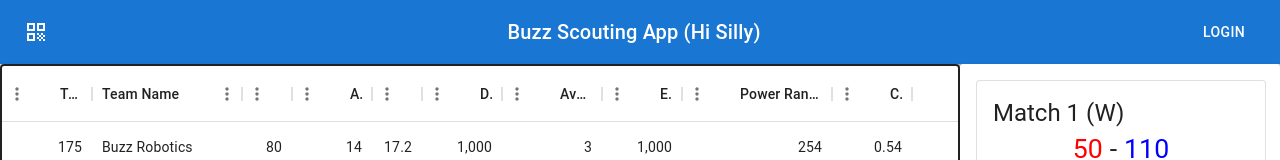
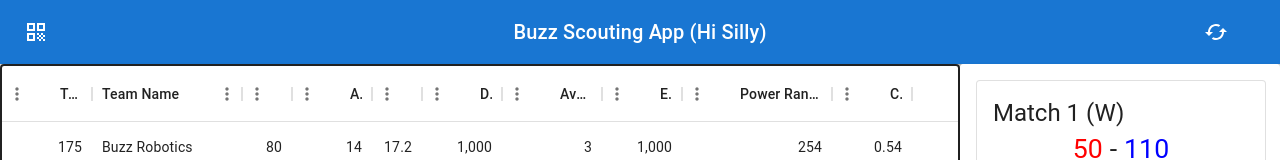
Before and after one commit to FRC175/ScoutingVisualizer, a React (Create React App) app: page / in a window 1280 px wide. Shown: the top 160 px of the page. Built offline with nearby package versions, Linux system fonts and the light colour scheme.

Commit message:
user to database ending

```diff
--- a/src/App.js
+++ b/src/App.js
@@ -7,6 +7,7 @@ import Grid2 from '@mui/material/Unstable_Grid2/Grid2';
 import { ThemeProvider, createTheme, Box } from '@mui/material';
 import TeamGrid from './TeamGrid';
 import * as React from 'react';
+import axios from "axios";
 
 
 const themeDark = createTheme({
@@ -28,19 +29,33 @@ const Item = styled(Paper)(({ themeDark }));
 export default function App() {
 
   const [selectedTeamNum, setSelectedTeamNum] = React.useState(-1)
+  const [tableData, setTableData] = React.useState([]);
 
   const updateSelectedTeam = (teamNum) => {
     setSelectedTeamNum(teamNum)
   }
 
+  const refreshTableData = async () => {
+    console.log("fetching table data")
+    await axios.get("http://localhost:7070/team-data/")
+        .then(response => {
+            console.log(`Success: ${response.status}`)
+            // console.log(response.data)
+            setTableData(response.data)
+        })
+        .catch(error => {
+            console.log(`Error: ${error.status}`)
+        });
+  }
+
   return (
     <div className="App">
-      <SillyAppBar />
+      <SillyAppBar onRefreshButtonPressed={refreshTableData}/>
       <Box>
         <Grid2 container spacing={0}>
           <Grid2 item xs={12} md={9}>
             <Item>
-              <TeamsTable onTeamSelected={updateSelectedTeam}/>
+              <TeamsTable data={tableData} onTeamSelected={updateSelectedTeam}/>
             </Item>
           </Grid2>
           <Grid2 item xs={12} md={3}>
--- a/src/SillyAppBar.js
+++ b/src/SillyAppBar.js
@@ -8,12 +8,13 @@ import IconButton from '@mui/material/IconButton';
 import MenuIcon from '@mui/icons-material/Menu';
 import Drawer from '@mui/material/Drawer';
 import QrCodeIcon from '@mui/icons-material/QrCode';
+import CachedIcon from '@mui/icons-material/Cached';
 import QrReader from 'react-qr-scanner';
 import { Dialog } from '@mui/material';
 import QRSilly from './QRSilly';
 import axios from "axios";
 
-export default function SillyAppBar() {
+export default function SillyAppBar({onRefreshButtonPressed}) {
 
     const [state, setState] = useState(false);
     const [scan, setScanned] = useState();
@@ -23,7 +24,9 @@ export default function SillyAppBar() {
             if (scan == undefined) return
 
             console.log(`Writing ${scan.d.length} match data(s)`)
-            for (const matchData in scan.d) {
+            for (let i = 0; i < scan.d.length; ++i) {
+                let matchData = scan.d[i]
+                console.log(matchData)
                 const response = await axios.put("http://localhost:7070/matches/", matchData)
                     .then(response => {
                         console.log(`Success: ${response.status}`)
@@ -68,7 +71,16 @@ export default function SillyAppBar() {
                     <Typography variant="h6" component="div" sx={{ flexGrow: 1 }}>
                         Buzz Scouting App (Hi Silly)
                     </Typography>
-                    <Button color="inherit">Login</Button>
+                    <IconButton
+                        size="large"
+                        edge="start"
+                        color="inherit"
+                        aria-label="menu"
+                        sx={{ mr: 2 }}
+                        onClick={onRefreshButtonPressed}
+                    >
+                        <CachedIcon />
+                    </IconButton>
                 </Toolbar>
             </AppBar>
         </Box>
--- a/src/TeamGrid.js
+++ b/src/TeamGrid.js
@@ -3,7 +3,6 @@ import { ListItem, Typography, Paper, List, Box } from '@mui/material';
 import MatchDetail from './MatchDetail';
 
 const TeamGrid = ({ teamNum }) => {
-
     const matches = [
         {matchNum: 1, scoreRed: 50, scoreBlue: 110,  teamsRed: [175, 189, 230], teamsBlue: [1, 189, 230]},
         {matchNum: 10, scoreRed: 150, scoreBlue: 90, teamsRed: [900, 189, 230], teamsBlue: [175, 189, 230]},
--- a/src/TeamsTable.js
+++ b/src/TeamsTable.js
@@ -113,16 +113,21 @@ const rows = [
   { id: 2195, teamName: 'Advance Sea Anemone', rankingPoints: 23, averageScore: 91.7, offensivePowerRanking: 1.32, defensivePowerRanking: 12.03, averageAutoScore: 20.18, elo: 510.22, teamBasedPowerRanking: 337.64200, carried: 0.78 },
 ];
 
-export default function TeamsTable({onTeamSelected}) {
+export default function TeamsTable({tableData, onTeamSelected}) {
+
   const handleRowClick = (params, event, details) => {
     onTeamSelected(params.row.id);
   }
+
+  React.useEffect(() => {
+    console.log("re-rendering table")
+  }, [])
 
   return (
     <>
       <Box sx={{height: '100%', width: '100%'}}>
         <DataGrid
-          rows={rows}
+          rows={(tableData && tableData.length != 0) ? tableData : rows}
           columns={columns}
           sx={{
             // boxShadow: 20,
```
